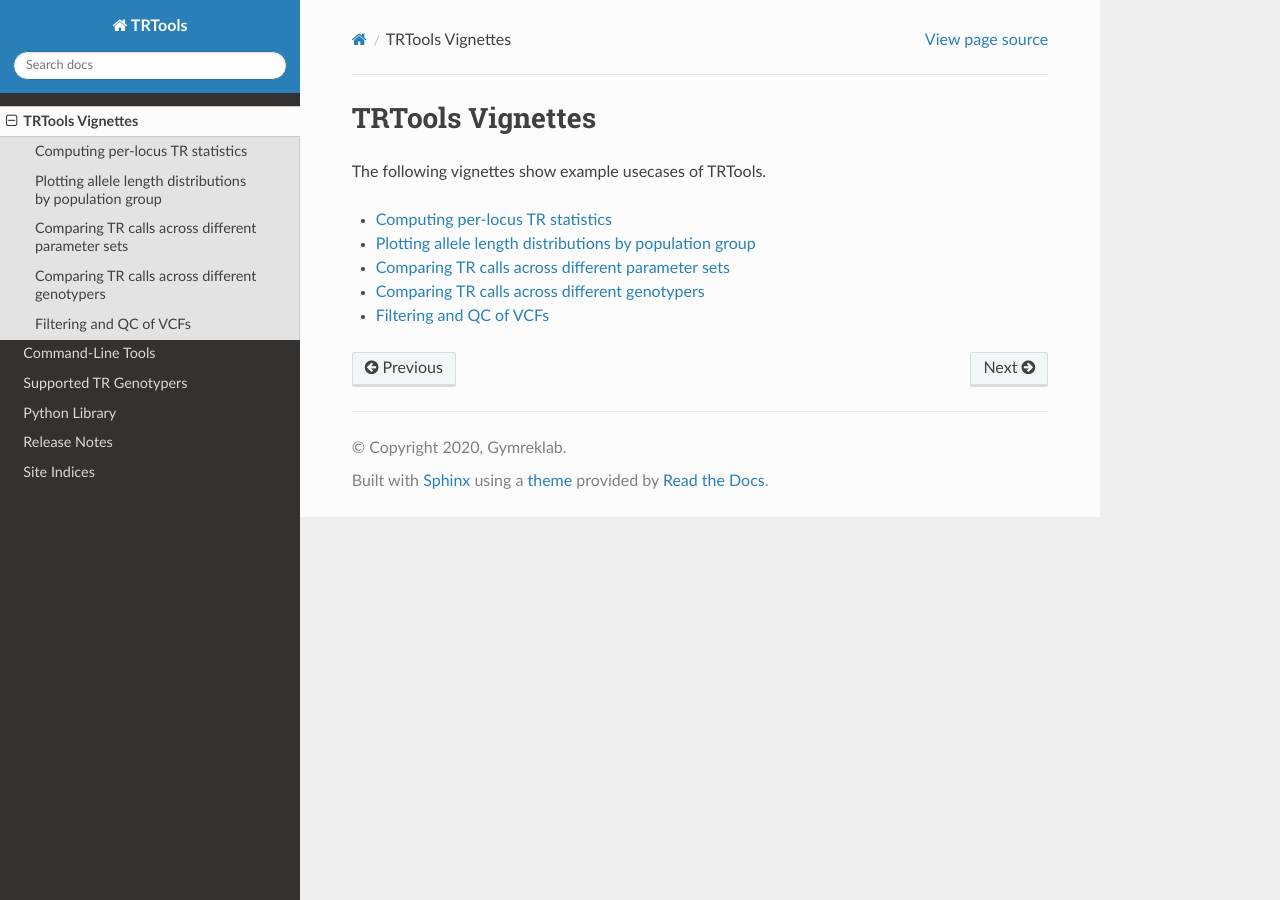
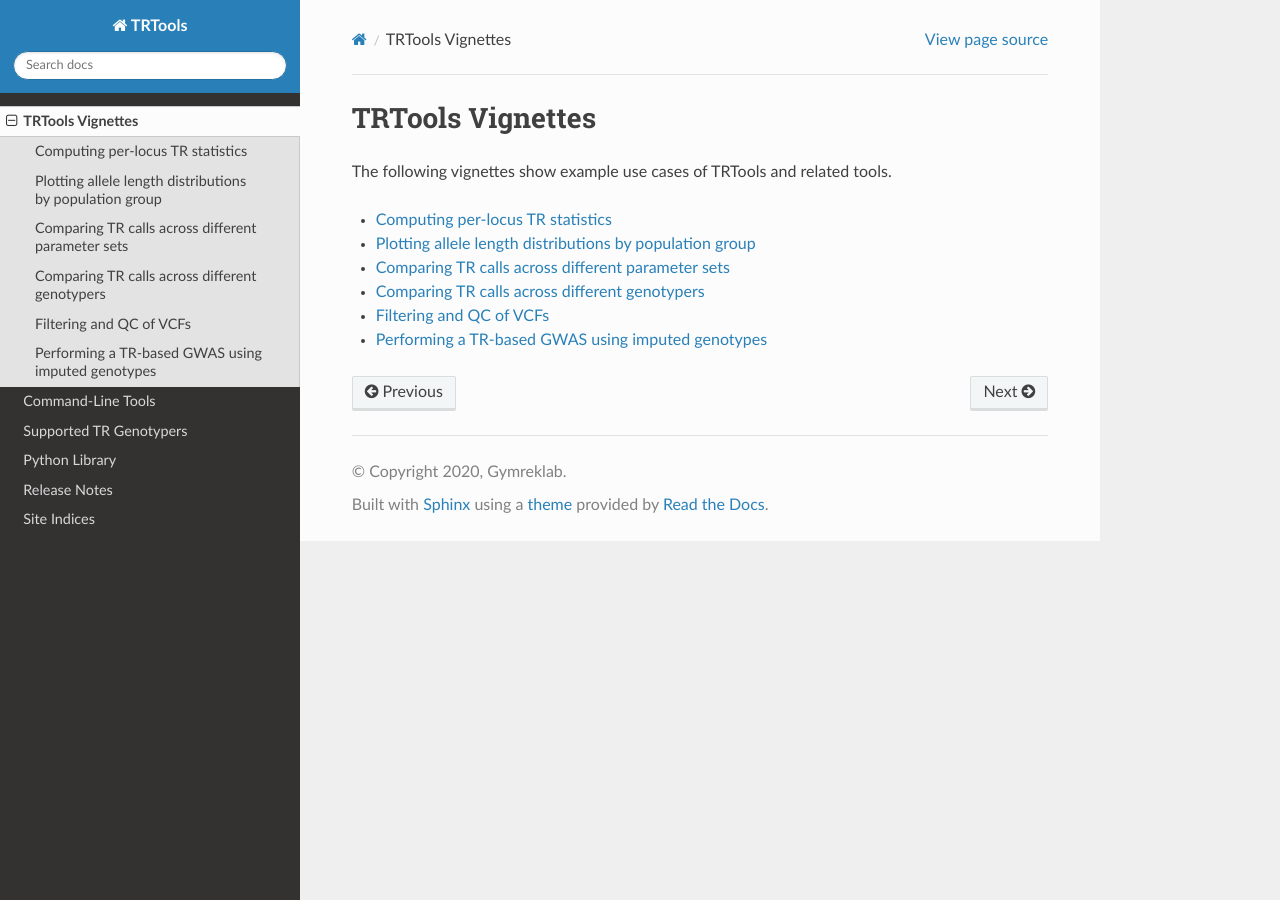
Before and after one commit to gymrek-lab/TRTools, a Sphinx documentation site: the page built from doc/VIGNETTES.rst, in a window 1280 px wide. Built offline with Sphinx 7.4.7 and the Read the Docs theme 3.1.0, drawn with Linux system fonts in a browser that asks for light colours; some of the changed lines change nothing that is shown.

Commit message:
add outline for tr gwas tutorial

```diff
--- /dev/null
+++ b/doc/VIGNETTE-GWAS-TUTORIAL.rst
@@ -0,0 +1,48 @@
+Performing a TR-based GWAS using imputed genotypes
+==================================================
+
+Overview
+--------
+
+TRTools tools used: annotaTR
+
+Other tools used: Beagle, bcftools, plink2
+
+The tutorial walks through the following steps:
+
+* :ref:`Step 1: Imputing TRs from genotype data <step1>`
+* :ref:`Step 2: Computing dosages with annotaTR <step2>`
+* :ref:`Step 3: Running GWAS with TR genotypes <step3>`
+
+Background
+----------
+
+To run a GWAS, you will need to have genotypes and phenotype data for your phenotype of interest available for a large cohort. Whereas SNP-based GWAS typically tests each variant for linear association between the number of alternate alleles an individual has vs. the phenotype value, the TR-based GWAS below tests for linear association between "TR dosages" and the phenotype at each TR. There are multiple ways to define TR dosage defined below, but all are related to the mean number of copies of the repeat each person has across their two alleles at a particular TR. This overall framework is similar to that described in `Margoliash et al. 2023 <https://pubmed.ncbi.nlm.nih.gov/38116119/>`_.
+
+.. image:: source/images/tr-vs-snp-gwas.png
+   :width: 600
+
+This tutorial shows how to perform a GWAS using TR genotypes obtained from imputation. Alternatively, genotypes can be obtained directly from WGS data using one of the supported callers_. If you already have quality filtered TR calls available and do not need to perform imputation, you can jump directly to step 2 below.
+
+.. _step1:
+
+Step 1: Imputing TRs from genotype data
+---------------------------------------
+
+TODO
+
+.. _step2:
+
+Step 2: Computing dosages with annotaTR
+---------------------------------------
+
+TODO
+
+.. _step3:
+
+Step 3: Running GWAS with TR genotypes
+--------------------------------------
+
+TODO
+
+.. _callers: https://trtools.readthedocs.io/en/stable/CALLERS.html
--- a/doc/VIGNETTES.rst
+++ b/doc/VIGNETTES.rst
@@ -3,7 +3,7 @@
 TRTools Vignettes
 ==================
 
-The following vignettes show example usecases of TRTools.
+The following vignettes show example use cases of TRTools and related tools.
 
 .. toctree::
    :maxdepth: 1
@@ -13,3 +13,4 @@
    VIGNETTE-COMPARE.rst
    VIGNETTE-COMPARE-CALLERS.rst
    VIGNETTE-FILTER-QC.rst
+   VIGNETTE-GWAS-TUTORIAL.rst
```
Also changed, not shown: doc/source/images/tr-vs-snp-gwas.png (added).
